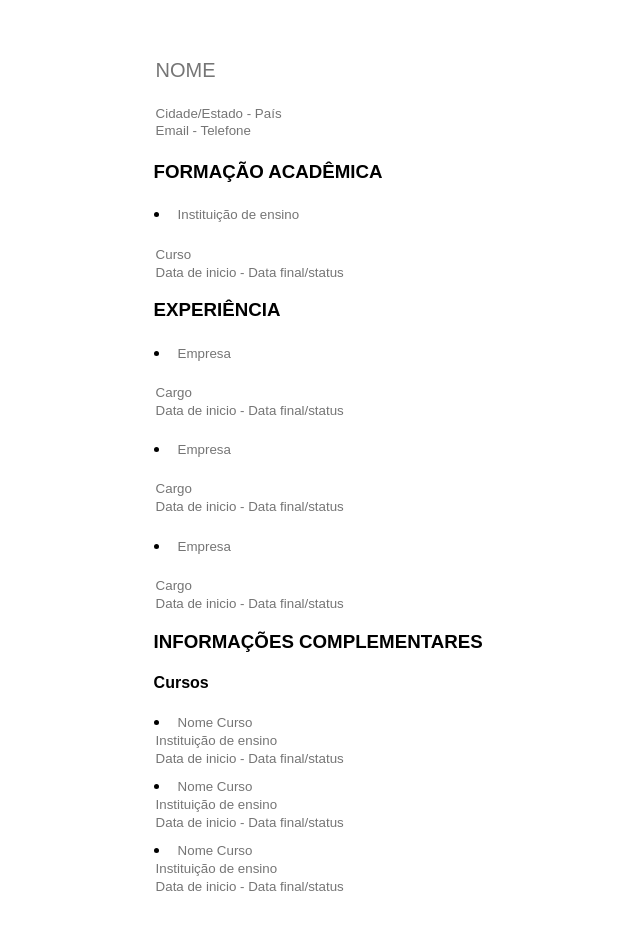
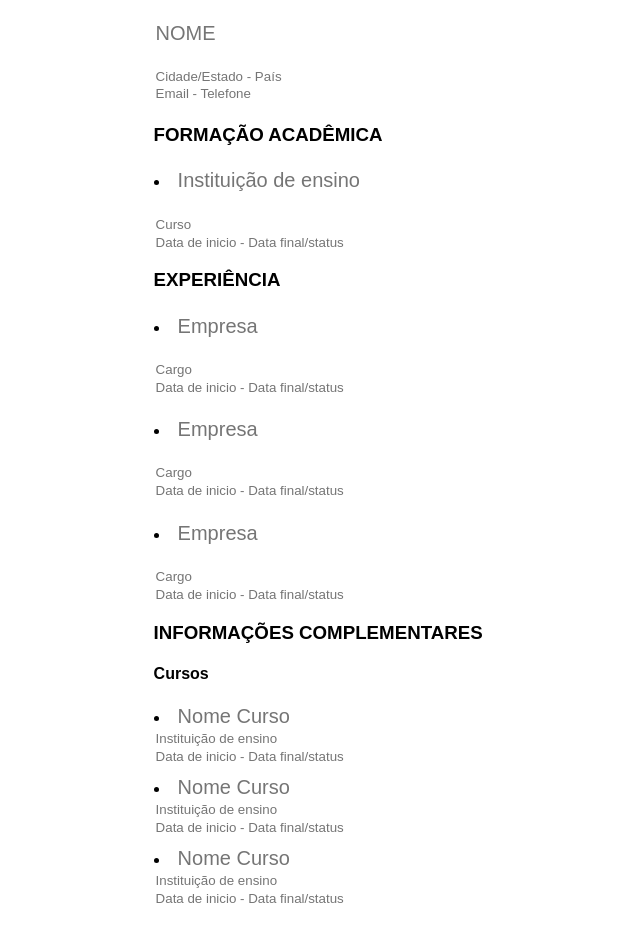
Before and after one commit to jeangondorek/Curriculum, a plain HTML site: page index.html in a window 1280 px wide. Shown: the whole page, without its empty margins (0-640 px from the left). Drawn offline with Linux system fonts and the light colour scheme; a web font is replaced by a local one.

Commit message:
Update index.html

```diff
--- a/index.html
+++ b/index.html
@@ -22,38 +22,38 @@
     </head>
     <body id="tabela">
         <div>
-            <h2><input style="font-size: 20px; margin-top: 40px;" type="text" id="fname" name="fname" placeholder="NOME"></h2>
+            <h2><input style="font-size: 20px;" type="text" id="fname" name="fname" placeholder="NOME"></h2>
             <h5>
                 <input type="text" id="fcidade" name="fcidade" placeholder="Cidade/Estado - País"><br>
                 <input type="text" id="femail" name="femail" placeholder="Email - Telefone">
             </h5>
             <h3>FORMAÇÃO ACADÊMICA </h3>
             <h5>
-                <h4><li><input type="text" id="universidade" name="universidade" placeholder="Instituição de ensino"></h4>
+                <h4><li><input style="font-size: 20px;" type="text" id="universidade" name="universidade" placeholder="Instituição de ensino"></h4>
                     <input type="text" id="graduação" name="graduação" placeholder="Curso"><br>
                     <input type="text" id="tempo" name="tempo" placeholder="Data de inicio - Data final/status"></li>
             </h5>
             <h3>EXPERIÊNCIA </h3>
             <h5>
-                <h4><li><input type="text" id="empresa" name="empresa" placeholder="Empresa"></h4>
+                <h4><li><input style="font-size: 20px;" type="text" id="empresa" name="empresa" placeholder="Empresa"></h4>
                     <input type="text" id="cargo" name="cargo" placeholder="Cargo"><br>
                     <input type="text" id="tempo" name="tempo" placeholder="Data de inicio - Data final/status"></li>
-                <h4><li><input type="text" id="empresa" name="empresa" placeholder="Empresa"></h4>
+                <h4><li><input style="font-size: 20px;" type="text" id="empresa" name="empresa" placeholder="Empresa"></h4>
                     <input type="text" id="cargo" name="cargo" placeholder="Cargo"><br>
                     <input type="text" id="tempo" name="tempo" placeholder="Data de inicio - Data final/status"></li>
-                <h4><li><input type="text" id="empresa" name="empresa" placeholder="Empresa"></h4>
+                <h4><li><input style="font-size: 20px;" type="text" id="empresa" name="empresa" placeholder="Empresa"></h4>
                     <input type="text" id="cargo" name="cargo" placeholder="Cargo"> <br>
                     <input type="text" id="tempo" name="tempo" placeholder="Data de inicio - Data final/status"></li>
             </h5>
             <h3>INFORMAÇÕES COMPLEMENTARES </h3>
             <h4>Cursos </h4>
-                <li> <input type="text" id="curso" name="curso" placeholder="Nome Curso"><br>
+                <li> <input style="font-size: 20px;" type="text" id="curso" name="curso" placeholder="Nome Curso"><br>
                     <input type="text" id="instituicaoensino" name="instituicaoensino" placeholder="Instituição de ensino"><br>
                     <input type="text" id="tempo" name="tempo" placeholder="Data de inicio - Data final/status"></li>
-                <li> <input type="text" id="curso" name="curso" placeholder="Nome Curso"><br>
+                <li> <input style="font-size: 20px;" type="text" id="curso" name="curso" placeholder="Nome Curso"><br>
                     <input type="text" id="instituicaoensino" name="instituicaoensino" placeholder="Instituição de ensino"><br>
                     <input type="text" id="tempo" name="tempo" placeholder="Data de inicio - Data final/status"></li>
-                <li> <input type="text" id="curso" name="curso" placeholder="Nome Curso"><br>
+                <li> <input style="font-size: 20px;" type="text" id="curso" name="curso" placeholder="Nome Curso"><br>
                     <input type="text" id="instituicaoensino" name="instituicaoensino" placeholder="Instituição de ensino"><br>
                     <input type="text" id="tempo" name="tempo" placeholder="Data de inicio - Data final/status"></li>
             <br><br>
```
